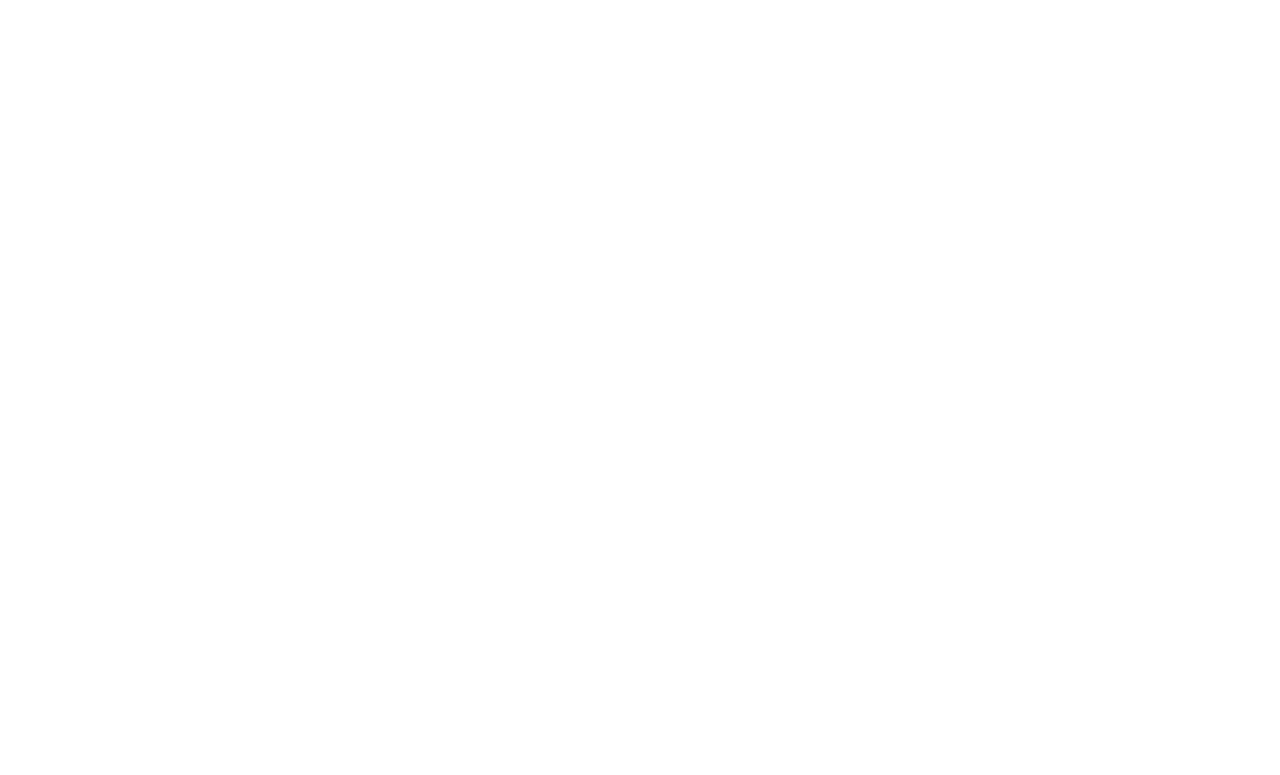
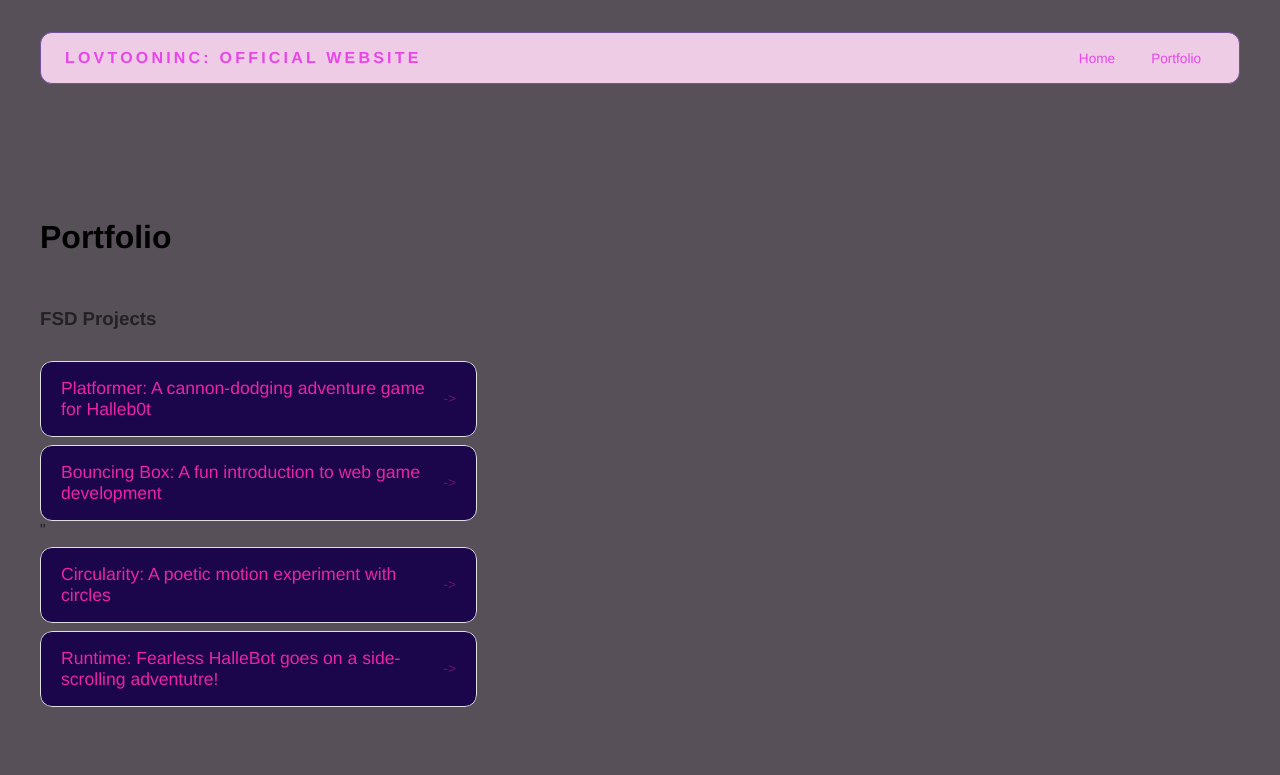
Before and after one commit to CoffeeQueen-bit/CoffeeQueen-bit.github.io, a plain HTML site: page portfolio.html in a window 1280 px wide. Drawn offline with Linux system fonts and the light colour scheme.

Commit message:
add portfolio page to website

```diff
--- a/portfolio.html
+++ b/portfolio.html
@@ -0,0 +1,50 @@
+<!DOCTYPE html>
+<html>
+  <head>
+    <title> LovToonInc: Official Website </title>
+    <link rel="stylesheet" href="style.css"/>
+  </head>
+
+  <body>
+    <!-- All content goes here-->
+     <div id ="all-contents">
+    <nav>
+   <h1>LovToonInc: Official Website</h1>
+   <ul id="nav-ul">
+    <li class="nav-li">
+      <a
+      href="index.html">Home</a>
+    </li>
+    <li class="nav-li">
+    <a
+    href = "portfolio.html">Portfolio</a>
+    </li>
+   </ul>
+    </nav>
+
+    <main>
+    <div class="content">
+      <h1>Portfolio</h1>
+      <h3> FSD Projects</h3>
+      <ul id="portfolio">
+      <li>
+        <a href="fsd-projects/platformer/">Platformer: A cannon-dodging adventure game for Halleb0t</a>
+      </li>
+      <li>
+        <a href="fsd-projects/bouncing-box/">Bouncing Box: A fun introduction to web game development</a>"
+      </li>
+      <li>
+        <a href="fsd-projects/circularity/">Circularity: A poetic motion experiment with circles</a>
+      </li>
+      <li>
+        <a href="projects/runtime/">Runtime: Fearless HalleBot goes on a side-scrolling adventutre!</a>
+      </li>
+      </ul>
+
+     <!--ASD Projects will go here-->
+
+    </div>
+    </main>
+     </div>
+  </body>
+</html>
--- a/style.css
+++ b/style.css
@@ -160,4 +160,57 @@
 
 .nav-li a:hover {
     background: #260038;
-    color: #c939c9;
+    color: #c939c9;}
+
+/*Portfolio styles */
+.content h1 {
+    color: black;
+}
+
+#portfolio {
+    list-style: none;
+    margin: 0;
+    padding: 0;
+    width: 100%;
+    display: flex;
+    flex-direction: column;
+    gap: 8px;
+}
+
+#portfolio li {
+    border-radius: 12px;
+    overflow: hidden;
+}
+
+#portfolio a {
+    display: flex;
+    justify-content: space-between;
+    align-items: center;
+    text-decoration: none;
+    color: #eb23a8;
+    padding: 16px 20px;
+    font-size: 1.1rem;
+    font-weight: 500;
+    background: #1b064b;
+    border: 1px solid #e0e0e0;
+    border-radius: 12px;
+    transition: background 0.25s ease, color 0.25s ease, transform 0.25s ease;
+}
+
+#portfolio a:hover {
+    background: #2a0968;
+    color: #cfc8e4;
+    transform: translateX(4px);
+}
+
+#portfolio a::after {
+    content: "->";
+    font-size: 0.85rem;
+    opacity: 0.4;
+    transition: opacity 0.25s ease;
+    white-space: nowrap;
+}
+
+#portfolio a:hover::after {
+    opacity: 1;
+}
```
Also changed, not shown: index.html (+4 -5 lines).
